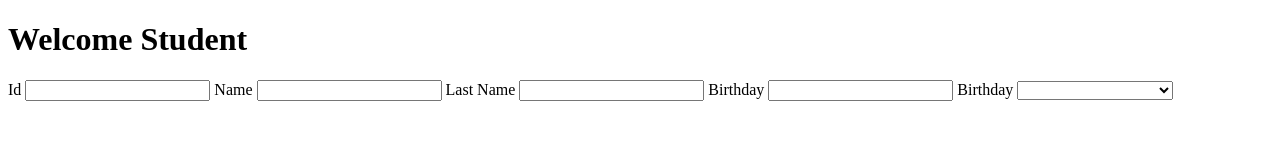
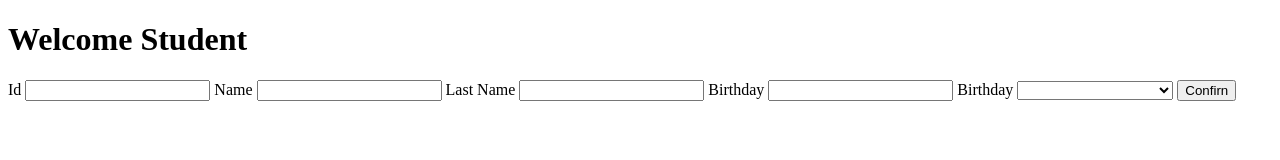
Before and after one commit to matheusGomesMontovani/TelaCadastroAlunos, a website: page Index.html in a window 1280 px wide. Drawn offline with Linux system fonts and the light colour scheme.

Commit message:
Atualization

```diff
--- a/Index.html
+++ b/Index.html
@@ -30,5 +30,7 @@
         <option>Eletric Engineering</option>
         <option>Civil Engineering</option>
     </select>
+
+    <button type="button" id="ButtonConfirn">Confirn</button>
 </body>
 </html>
```
